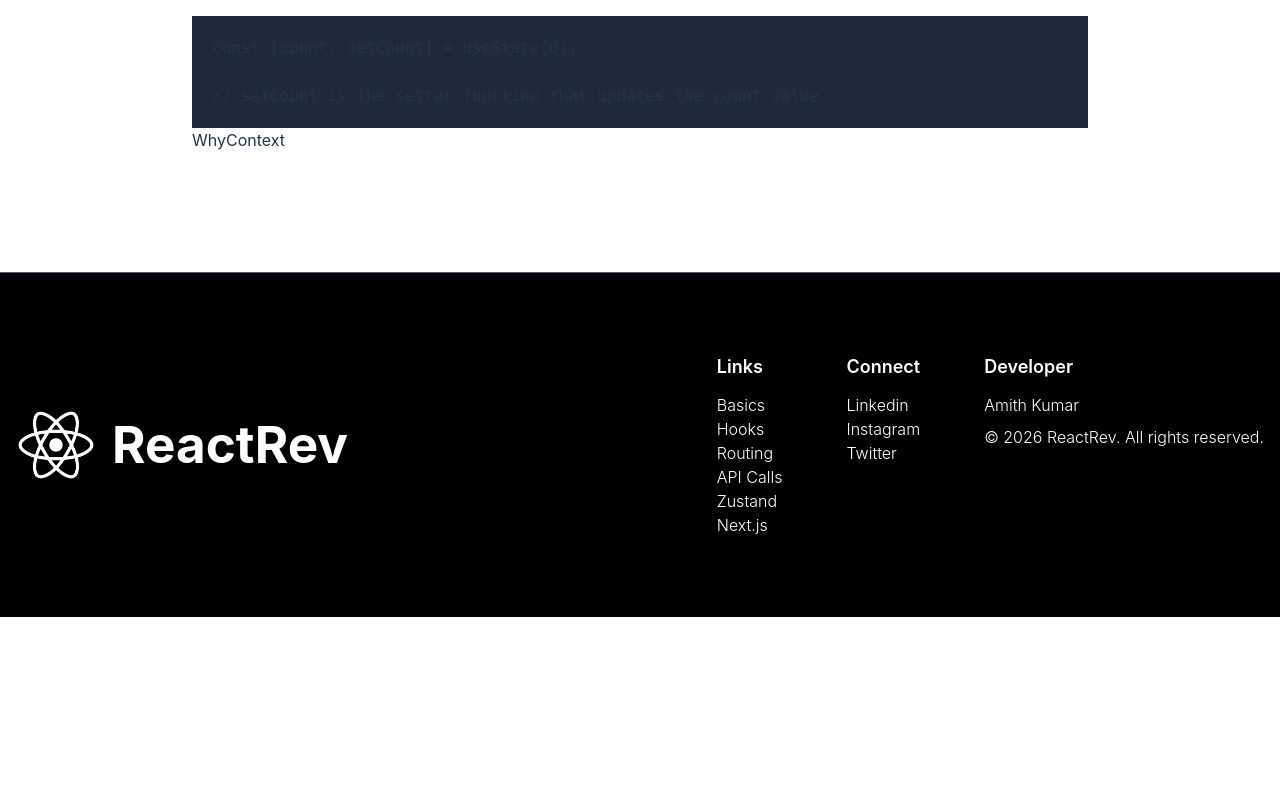
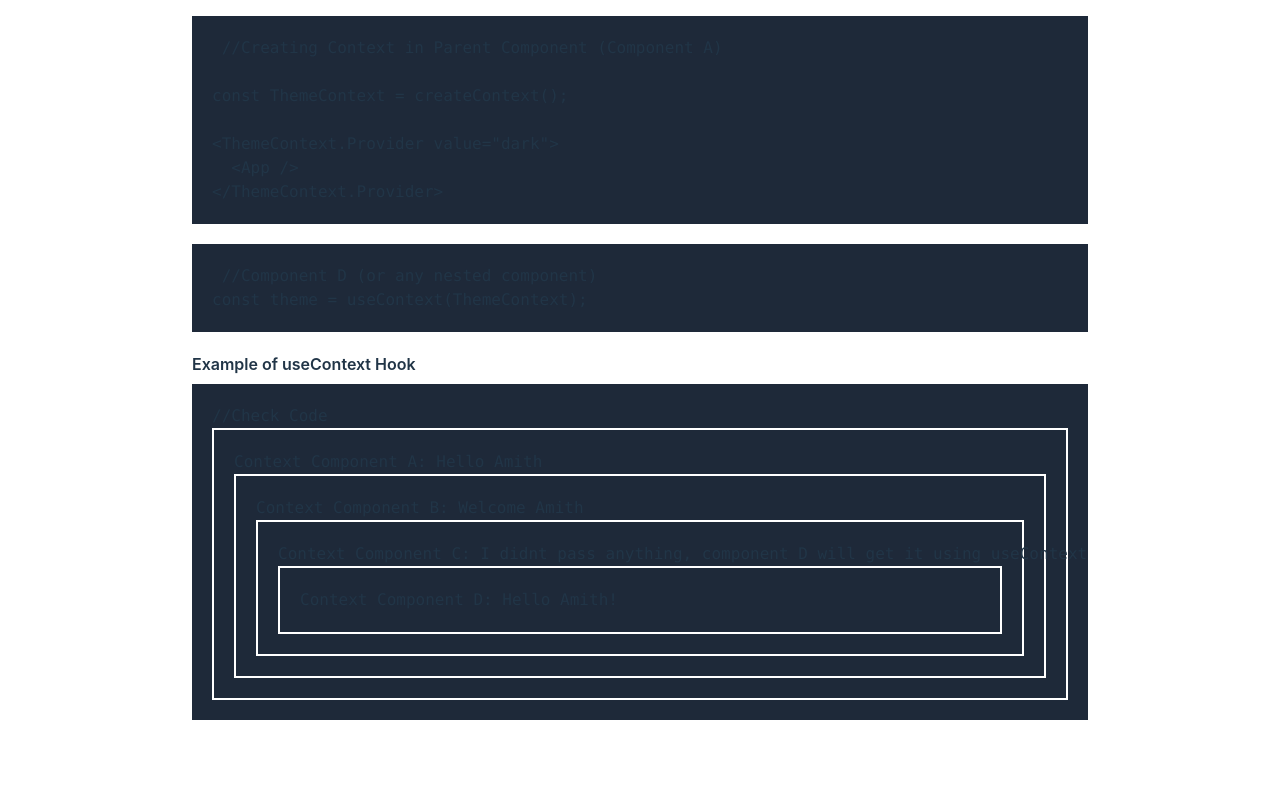
Before and after one commit to amithkumar10/ReactRev, a React (Vite) app: page /hooks/useContextHook in a window 1280 px wide. Shown: the part 1782-2580 px from the top of the page. Before the commit the page ends 2399 px from the top, so only its background shows below. Built offline with nearby package versions, Linux system fonts and the light colour scheme.

Commit message:
React commit for Feb

```diff
--- /dev/null
+++ b/src/components/useContextHook.jsx/ContextImplementation/ContextComponentA.jsx
@@ -0,0 +1,20 @@
+import React from 'react'
+import { useState, createContext } from 'react'
+import ContextComponentB from './ContextComponentB';
+
+export const UserContext = createContext();
+
+const ContextComponentA = () => {
+    const [user, setUser] = useState("Amith")
+  return (
+    <div className='h-auto w-auto p-5 border-2 border-white '>
+        <h2>Context Component A: Hello {user}</h2>
+
+        <UserContext.Provider value={user}>
+            <ContextComponentB />
+        </UserContext.Provider>
+    </div>
+  )
+}
+
+export default ContextComponentA
--- /dev/null
+++ b/src/components/useContextHook.jsx/ContextImplementation/ContextComponentB.jsx
@@ -0,0 +1,18 @@
+import React from 'react'
+import { useContext } from 'react'
+import { UserContext } from './ContextComponentA';
+import ContextComponentC from './ContextComponentC';
+
+const ContextComponentB = () => {
+    const user = useContext(UserContext);
+    console.log("User in B:", user);
+  return (
+    <div className='h-auto w-auto p-5 border-2 border-white '>
+        <h2>Context Component B: Welcome {user}</h2>
+
+       <ContextComponentC />
+    </div>
+  )
+}
+
+export default ContextComponentB
--- /dev/null
+++ b/src/components/useContextHook.jsx/ContextImplementation/ContextComponentC.jsx
@@ -0,0 +1,15 @@
+import React from 'react'
+import ContextComponentD from './ContextComponentD'
+
+const ContextComponentC = () => {
+  return (
+    <div className='h-auto w-auto p-5 border-2 border-white'>
+        <h2>Context Component C: I didnt pass anything,
+          component D will get it using useContext</h2>
+
+        <ContextComponentD />
+    </div>
+  )
+}
+
+export default ContextComponentC
--- /dev/null
+++ b/src/components/useContextHook.jsx/ContextImplementation/ContextComponentD.jsx
@@ -0,0 +1,14 @@
+import React from 'react'
+import { useContext } from 'react'
+import { UserContext } from './ContextComponentA';
+
+const ContextComponentD = () => {
+  const user = useContext(UserContext);
+  return (
+    <div className='h-auto w-auto border-white border-2 p-5'>
+        <h2>Context Component D: Hello {user}!</h2>
+    </div>
+  )
+}
+
+export default ContextComponentD
--- a/src/components/useContextHook.jsx/ContextInfo.jsx
+++ b/src/components/useContextHook.jsx/ContextInfo.jsx
@@ -1,5 +1,6 @@
 import React from 'react'
 import ComponentA from './PropDrilling/ComponentA'
+import ContextComponentA from './ContextImplementation/ContextComponentA'
 
 const ContextInfo = () => {
   return (
@@ -29,10 +30,25 @@ const ContextInfo = () => {
                 <h2 className='text-4xl font-bold '>How useContext Hook Works?</h2>
                 <p className='text-justify mb-4'>You create a context using createContext, wrap part of your app with a Provider, and pass a value to it. Any child component can then access that value using useContext. When the provider's value changes, all consuming components re-render automatically.</p>
 
-                <pre className='bg-gray-800 p-5'>{`const [count, setCount] = useState(0);
+                <pre className='bg-gray-800 p-5'>{` //Creating Context in Parent Component (Component A)
 
-// setCount is the setter function that updates the count value`}</pre>
+const ThemeContext = createContext();
+
+<ThemeContext.Provider value="dark">
+  <App />
+</ThemeContext.Provider>
+`}</pre>
+
+<pre className='bg-gray-800 p-5 my-5'>{` //Component D (or any nested component)
+const theme = useContext(ThemeContext);
+`}</pre>
             </div>
+
+             <div className='mb-5'>
+                  <h3 className='font-semibold mb-2'>Example of useContext Hook</h3>
+                  <pre className='bg-gray-800 p-5'>
+                    {`//Check Code`}<ContextComponentA /></pre>
+                </div>
         </div>
   )
 }
--- /dev/null
+++ b/src/components/useContextHook.jsx/ContextScenerios.jsx
@@ -0,0 +1,21 @@
+import React from 'react'
+
+const ContextScenerios = () => {
+  return (
+    <div>
+        <div>
+            <h2 className='text-3xl font-bold mb-5 text-white'>When useContext Hook is Used?</h2>
+        </div>
+
+        <div>
+            <ul className='list-disc list-inside space-y-2 text-white'>
+                <li><strong>Authentication State</strong> - Sharing login status across routes and components.</li>
+                <li><strong>Theme</strong> - Changing the overall theme of the application.</li>
+                <li><strong>User Preferences / Language</strong> - Centralized configuration access.</li>
+            </ul>
+        </div>
+    </div>
+  )
+}
+
+export default ContextScenerios
--- a/src/components/useContextHook.jsx/WhyContext.jsx
+++ /dev/null
@@ -1,9 +0,0 @@
-import React from 'react'
-
-const WhyContext = () => {
-  return (
-    <div>WhyContext</div>
-  )
-}
-
-export default WhyContext
--- a/src/pages/UseContextHook.jsx
+++ b/src/pages/UseContextHook.jsx
@@ -2,8 +2,9 @@ import React from 'react'
 import Navbar from '../components/Common/Navbar'
 import Footer from '../components/Common/Footer'
 import Hero from '../components/Common/Hero'
-import WhyContext from '../components/useContextHook.jsx/WhyContext'
+import WhyContext from '../components/useContextHook.jsx/ContextScenerios'
 import ContextInfo from '../components/useContextHook.jsx/ContextInfo'
+import ContextScenerios from '../components/useContextHook.jsx/ContextScenerios'
 
 
 const UseContextHook = () => {
@@ -16,7 +17,7 @@ const UseContextHook = () => {
                     <h1 className="text-white font-semibold absolute top-[70%] left-1/2 transform -translate-x-1/2 -translate-y-1/2">useContext Hook</h1>
                 </div>
                 <ContextInfo />
-                <WhyContext />
+                <ContextScenerios />
 
             </div>
             <Footer />
```
